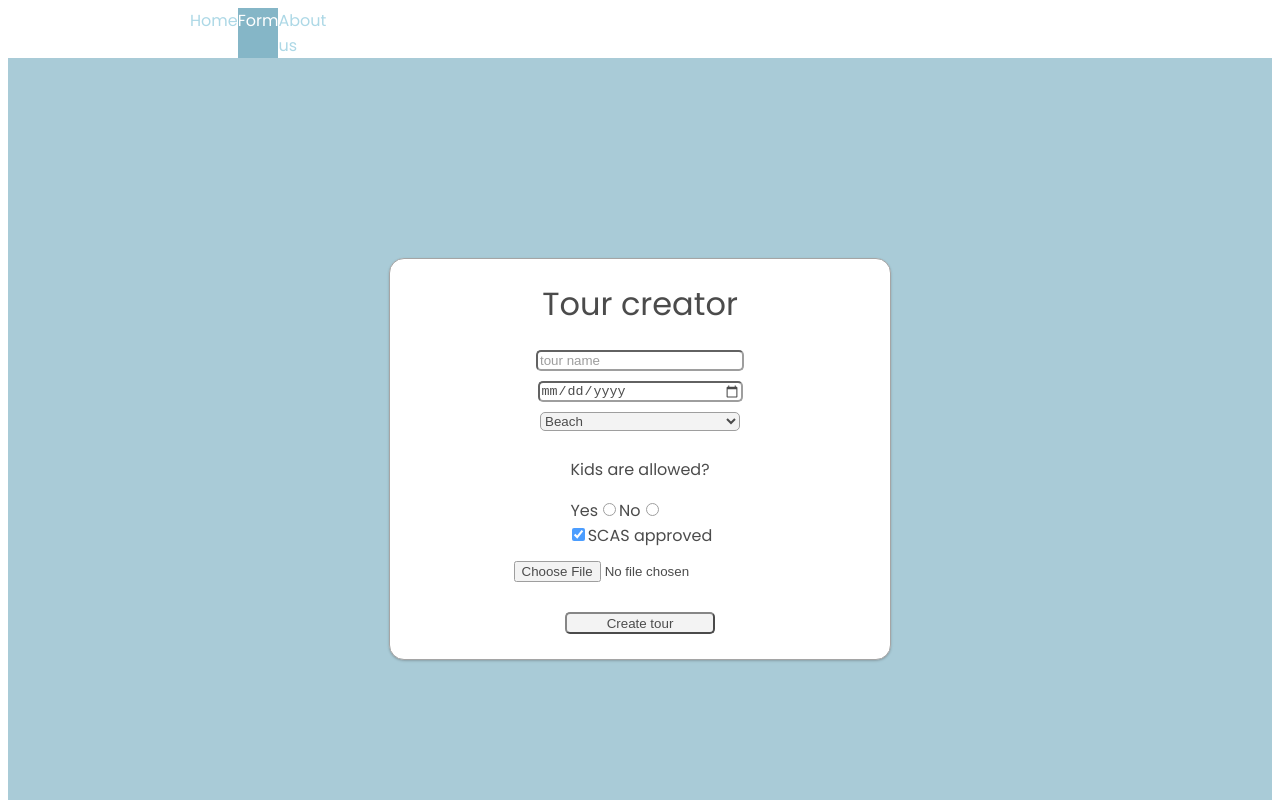
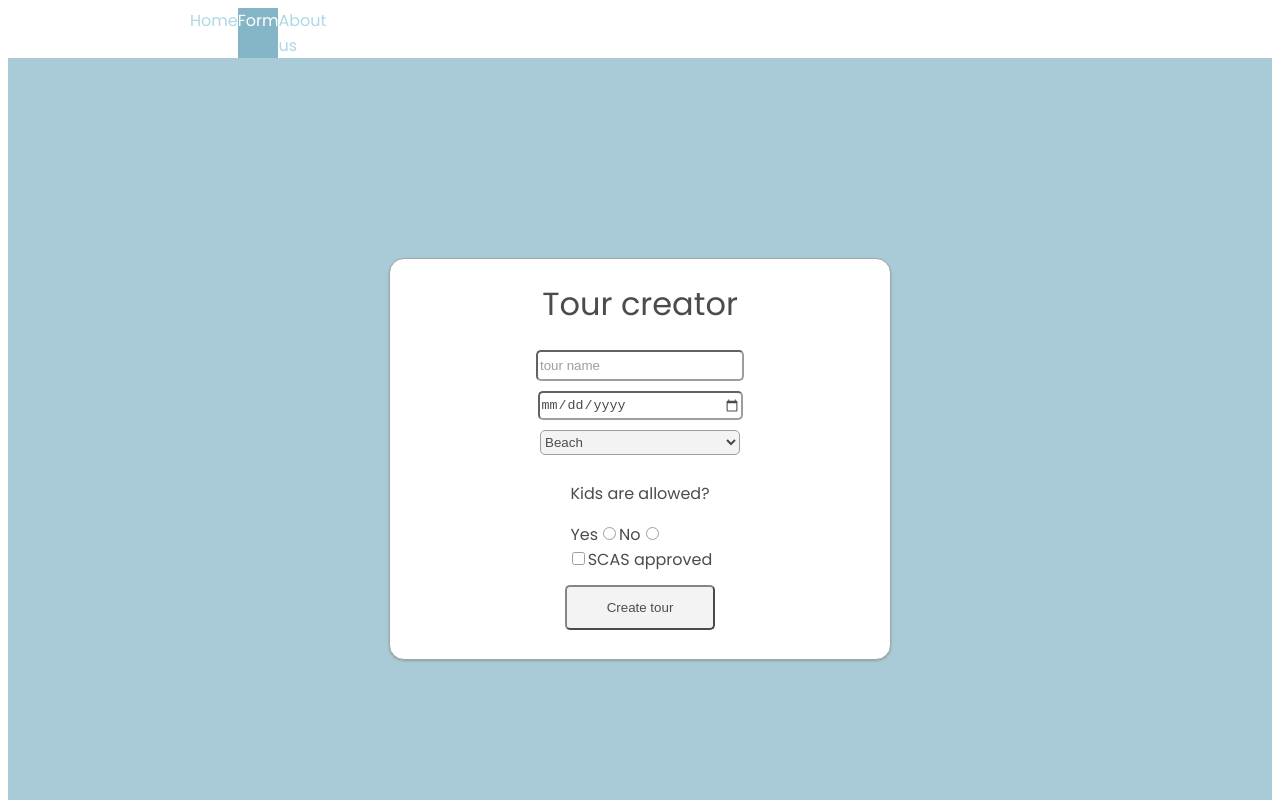
Before and after one commit to slavatarasevich/rs-school-react, a React (Vite) app in the folder rs-marathon-st/: page /form in a window 1280 px wide. Shown: the top 800 px of the page. Built offline with nearby package versions, Linux system fonts and the light colour scheme.

Commit message:
feat: add inputs

```diff
--- a/rs-marathon-st/src/components/TourCreatorForm/index.tsx
+++ b/rs-marathon-st/src/components/TourCreatorForm/index.tsx
@@ -10,7 +10,7 @@ class TourCreatorForm extends Component {
     this.typeTour = ['Beach', 'Medical', 'Cultural'];
     this.radioRef = createRef();
     this.checkBoxRef = createRef();
-    this.checkBoxRef.current = 'false';
+    this.fileInputRef = createRef();
   }
 
   onSubmit = (e: React.ChangeEvent<HTMLInputElement>) => {
@@ -20,7 +20,8 @@ class TourCreatorForm extends Component {
       this.inputDateRef.current.value,
       this.selectValueRef.current.value,
       this.radioRef.current.value,
-      this.checkBoxRef.current.value
+      this.checkBoxRef.current
+      // this.fileInputRef.current
     );
   };
 
@@ -29,15 +30,41 @@ class TourCreatorForm extends Component {
     this.selectValueRef.current.value = e.target.value;
   };
 
-  radioOnChange = (e) => {
+  radioOnChange = (e: React.ChangeEvent<HTMLInputElement>) => {
     e.preventDefault();
-    this.radioRef.current = e.target.value;
+    this.radioRef.current.value = e.target.value;
   };
 
-  checkboxOnChange = (e) => {
+  checkboxOnChange = (e: React.ChangeEvent<HTMLInputElement>) => {
     e.preventDefault();
-    this.checkBoxRef.current.checked = e.target.checked;
+    this.checkBoxRef.current = e.target.checked;
   };
+
+  // fileOnChangeHandler = (e: React.ChangeEvent<HTMLInputElement>) => {
+  //   e.preventDefault();
+  //   this.fileInputRef.current = e.target.files[0].name;
+
+  // const formData = new FormData();
+  // formData.append('file', this.fileInputRef.current.files[0]);
+  // fetch('api/upload', {
+  //   method: 'POST',
+  //   body: formData,
+  // })
+  //   .then((res) => {
+  //     if (!res.ok) {
+  //       throw new Error('Network response was not ok');
+  //     }
+  //     return res.json();
+  //   })
+  //   .then((data) => {
+  //     console.log(data);
+  //   })
+  //   .catch((error) => {
+  //     console.log('THere was a problem with fetch operation');
+  //   });
+  // .then(res=> console.log(res.data))
+  // this.fileInputRef.current = this.fileInputRef.current.files[0].name;
+  // };
 
   render() {
     return (
@@ -65,11 +92,11 @@ class TourCreatorForm extends Component {
             ))}
           </select>
 
-          {/* ------------------/ RADIO /------------------------------------------ -----*/}
+          {/* ------------------/ RADIO /-----------------------------------------------*/}
 
           <div className="radio-group">
             <p>Kids are allowed?</p>
-            <label>
+            <label htmlFor="radio-yes">
               Yes
               <input
                 type="radio"
@@ -79,7 +106,7 @@ class TourCreatorForm extends Component {
                 value="yes"
               />
             </label>
-            <label>
+            <label htmlFor="radio-no">
               No
               <input
                 type="radio"
@@ -91,20 +118,20 @@ class TourCreatorForm extends Component {
             </label>
           </div>
 
-          {/* ------------------/ CHECK BOX /--------------------------------------- ----*/}
+          {/* ------------------/ CHECK BOX /-------------------------------------------*/}
 
-          <label for="scas-approval">
-            <input
-              type="checkbox"
-              id="scas-approval"
-              onClick={this.checkboxOnChange}
-              value="true"
-              checked={this.checkBoxRef}
-            />
+          <label htmlFor="scas-approval">
+            <input type="checkbox" id="scas-approval" onChange={this.checkboxOnChange} />
             SCAS approved
           </label>
-
-          <input type="file" accept="image/*" id="upload" />
+          {/* ------------------/ FILE UPLOAD /-------------------------------------------*/}
+          {/* <input
+            type="file"
+            ref={this.fileInputRef}
+            accept="image/*"
+            onChange={this.fileOnChangeHandler}
+            id="upload"
+          /> */}
           <button type="submit">Create tour</button>
         </form>
       </div>
```
